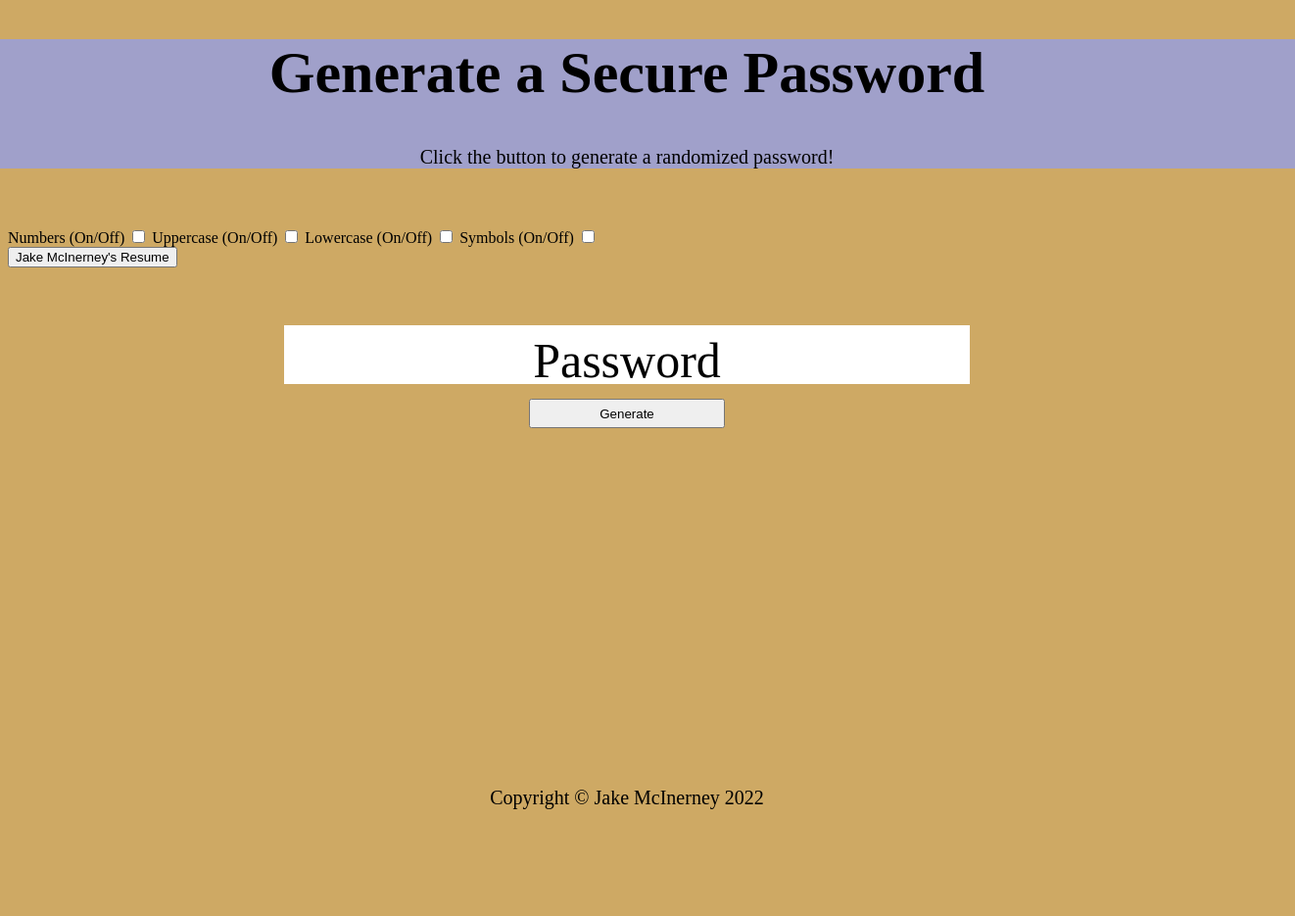
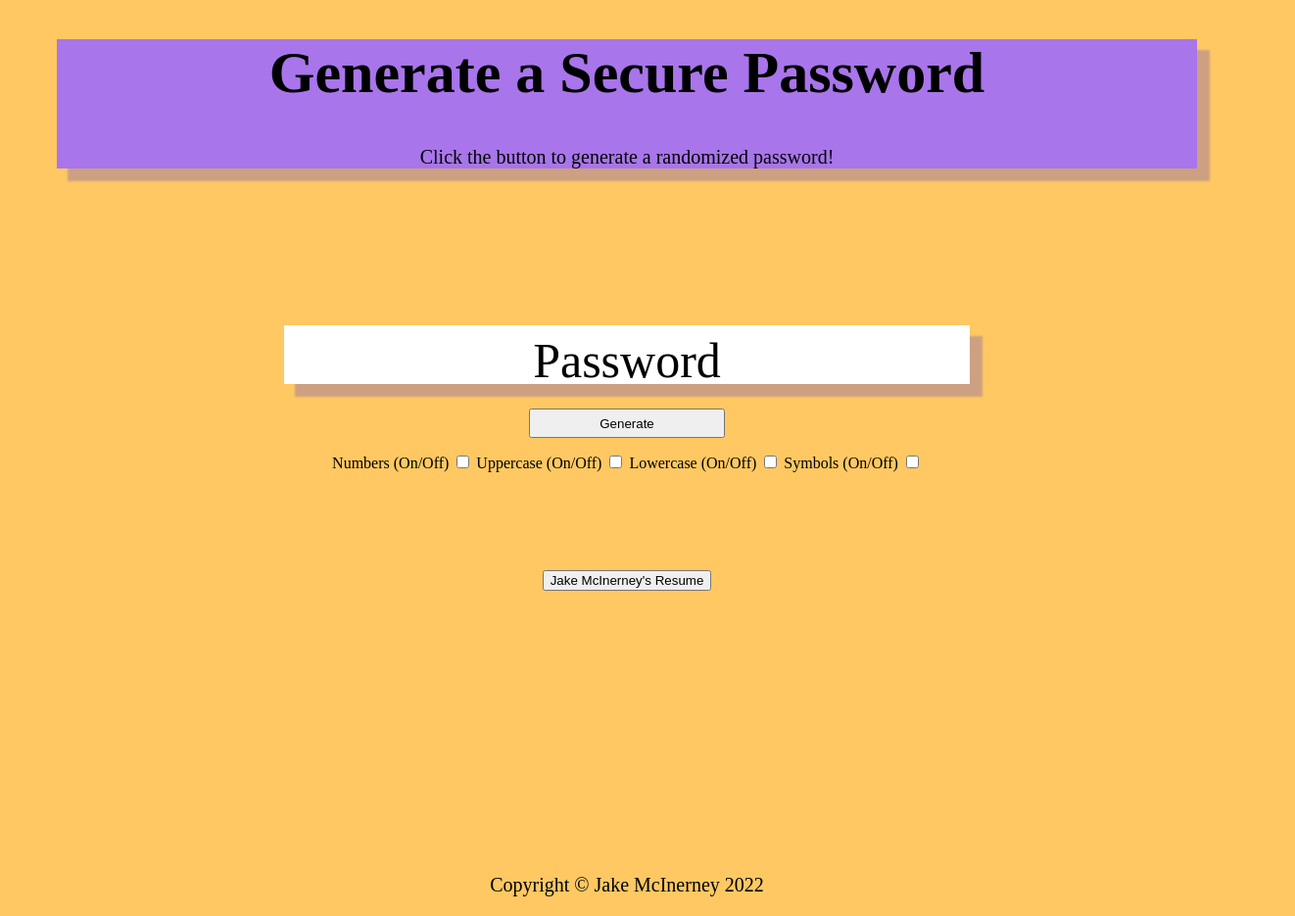
Before and after one commit to mcinerneyjake/password-generator, a plain HTML site: page index.html in a window 1280 px wide. Shown: the whole page at 98% size, 1322 px wide, since content can reach past the window. Before the commit the page ends 846 px from the top, so only its background shows below. Drawn offline with Linux system fonts and the light colour scheme.

Commit message:
Update password.css

```diff
--- a/password.css
+++ b/password.css
@@ -5,7 +5,7 @@
 /* HTML */
 
 html {
-  background-color: rgb(206, 169, 100);
+  background-color: rgb(255, 200, 98);
 }
 
 /* Heading */
@@ -22,10 +22,11 @@ p {
   font: Arial, Helvetica, sans-serif;
   text-align: center;
   margin: auto;
-  margin-left: -50px;
-  margin-right: -50px;
+  margin-left: 50px;
+  margin-right: 50px;
   color: black;
-  background-color: rgb(160, 160, 202);
+  background-color: rgb(168, 117, 235);
+  box-shadow: 12px 12px 2px 1px rgba(0, 0, 255, 0.2);
 }
 
 #password-container {
@@ -48,6 +49,7 @@ p {
   font-size: 50px;
   text-align: center;
   background-color: white;
+  box-shadow: 12px 12px 2px 1px rgba(0, 0, 255, 0.2);
 }
 
 .generate-container {
@@ -60,14 +62,30 @@ p {
   height: 30px;
   width: 200px;
   margin: auto;
-  margin-top: 200px;
+  margin-top: 210px;
   position: absolute;
   top: 50%;
   left: 50%;
   transform: translate(-50%, -50%);
 }
 
+#checkbox-container {
+  height: 20px;
+  margin-top: 230px;
+  position: relative;
+  list-style: none;
+  text-align: center;
+}
+
+#resume-container {
+  height: 20px;
+  margin-top: 100px;
+  position: relative;
+  list-style: none;
+  text-align: center;
+}
+
 .copyright {
   text-align: center;
-  margin-top: 530px;
+  margin-top: 290px;
 }
```
